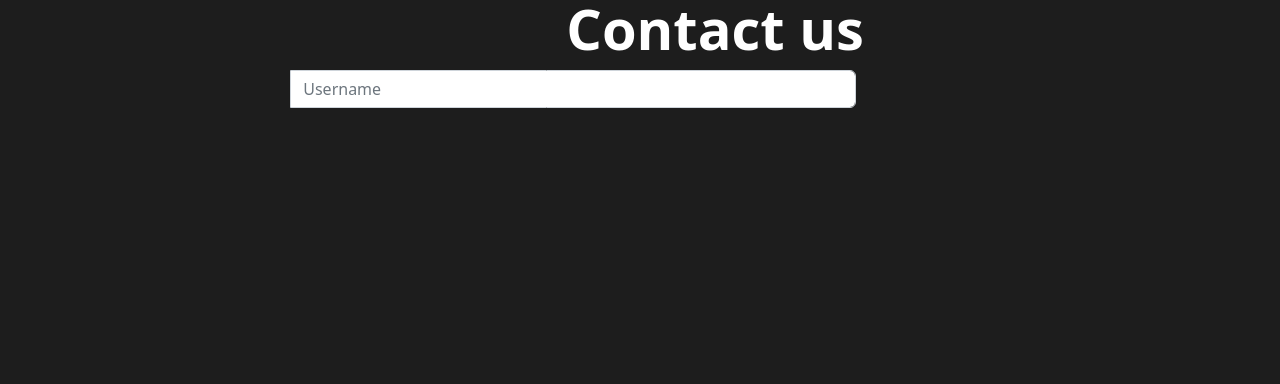
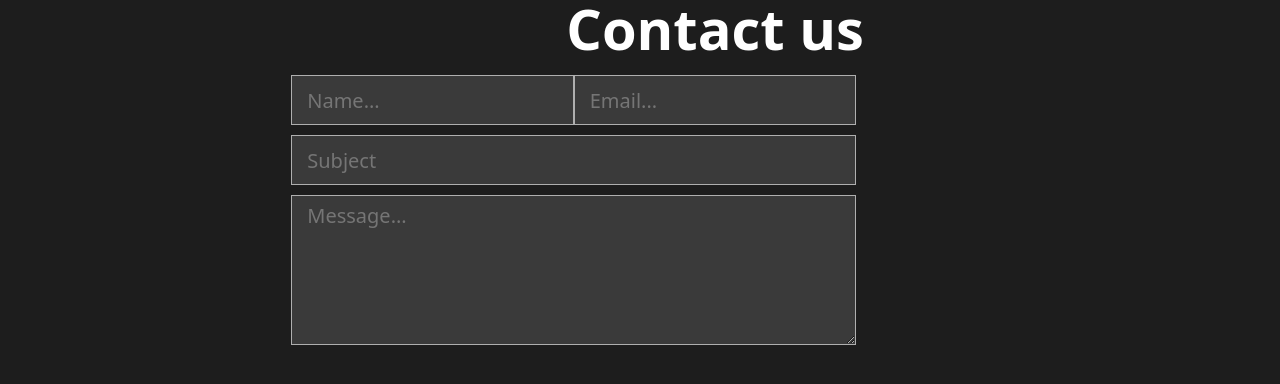
Before and after one commit to joxon1/portfolio17v, a React (Create React App) app: page / in a window 1280 px wide. Shown: the part 2414-2798 px from the top of the page. Built offline with nearby package versions, Linux system fonts and the light colour scheme.

Commit message:
contact input

```diff
--- a/src/components/UI/input/MyInput.js
+++ b/src/components/UI/input/MyInput.js
@@ -0,0 +1,10 @@
+import React from 'react';
+import classess from "./MyInput.module.css"
+
+const MyInput = (props) => {
+  return (
+    <input className={classess.myInput} {...props}/>
+  );
+};
+
+export default MyInput;
--- /dev/null
+++ b/src/components/UI/input/MyInput.module.css
@@ -0,0 +1,16 @@
+.myInput {
+  width: 100%;
+  height: 50px;
+  padding: 5px 15px;
+  margin: 5px 0;
+  border: none;
+  outline: none;
+  border: 1px solid rgb(175, 175, 175);
+  font-size: 20px;
+  background: rgb(58, 58, 58);
+  color: rgb(212, 208, 208);
+}
+.myInput:focus {
+  border-bottom: 3px solid rgb(0, 180, 75);
+  transition: linear 0.2s all;
+}
--- /dev/null
+++ b/src/components/UI/textarea/MyTextarea.js
@@ -0,0 +1,10 @@
+import React from 'react';
+import classess from "./MyTextarea.module.css"
+
+const MyTextarea = (props) => {
+  return (
+    <textarea className={classess.myTextarea} {...props}/>
+  );
+};
+
+export default MyTextarea;
--- /dev/null
+++ b/src/components/UI/textarea/MyTextarea.module.css
@@ -0,0 +1,16 @@
+.myTextarea {
+  width: 100%;
+  height: 150px;
+  padding: 5px 15px;
+  margin: 5px 0;
+  border: none;
+  outline: none;
+  border: 1px solid rgb(175, 175, 175);
+  font-size: 20px;
+  background: rgb(58, 58, 58);
+  color: rgb(212, 208, 208);
+}
+.myTextarea:focus {
+  border-bottom: 3px solid rgb(0, 180, 75);
+  transition: linear 0.2s all;
+}
--- a/src/pages/Contact.js
+++ b/src/pages/Contact.js
@@ -1,22 +1,20 @@
 import React from "react";
+import MyInput from "../components/UI/input/MyInput";
+import MyTextarea from "../components/UI/textarea/MyTextarea";
 import "../styles/Contact.css";
 
 function Contact() {
   return (
     <div className="portfolio_container text-white">
       <div className="contact_title text-center">Contact us</div>
-      <div className="d-flex justify-content-around">
-        <div className="contact_input">
-          <div class="input-group mb-3">
-            <div class="input-group-prepend"></div>
-            <input
-              type="text"
-              class="form-control"
-              placeholder="Username"
-              aria-label="Username"
-              aria-describedby="basic-addon1"
-            />
+      <div className="d-flex justify-content-around contact_container">
+        <div className="input_container">
+          <div className="d-flex justify-content-between">
+            <MyInput placeholder="Name..." />
+            <MyInput placeholder="Email..." />
           </div>
+          <MyInput placeholder="Subject" type="message" />
+          <MyTextarea placeholder="Message..."  />
         </div>
         <div></div>
       </div>
--- a/src/styles/Contact.css
+++ b/src/styles/Contact.css
@@ -2,6 +2,9 @@
   font-size: 3.5rem;
   font-weight: bold;
 }
-.contact_input{
+.contact_container {
+  width: 100%;
+}
+.input_container {
   width: 50%;
 }
```
Also changed, not shown: src/components/UI/input/MyInput.css (deleted).
